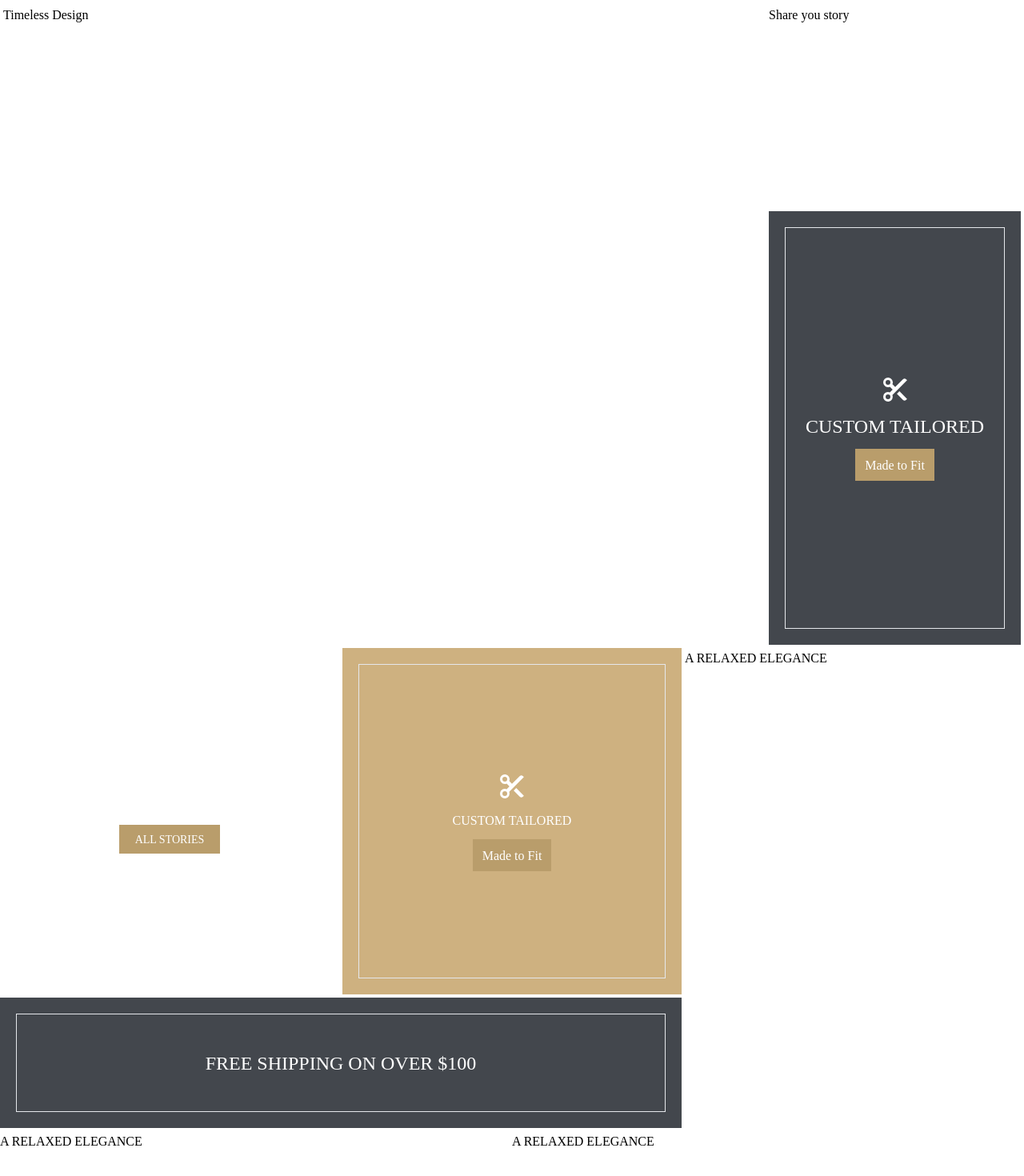
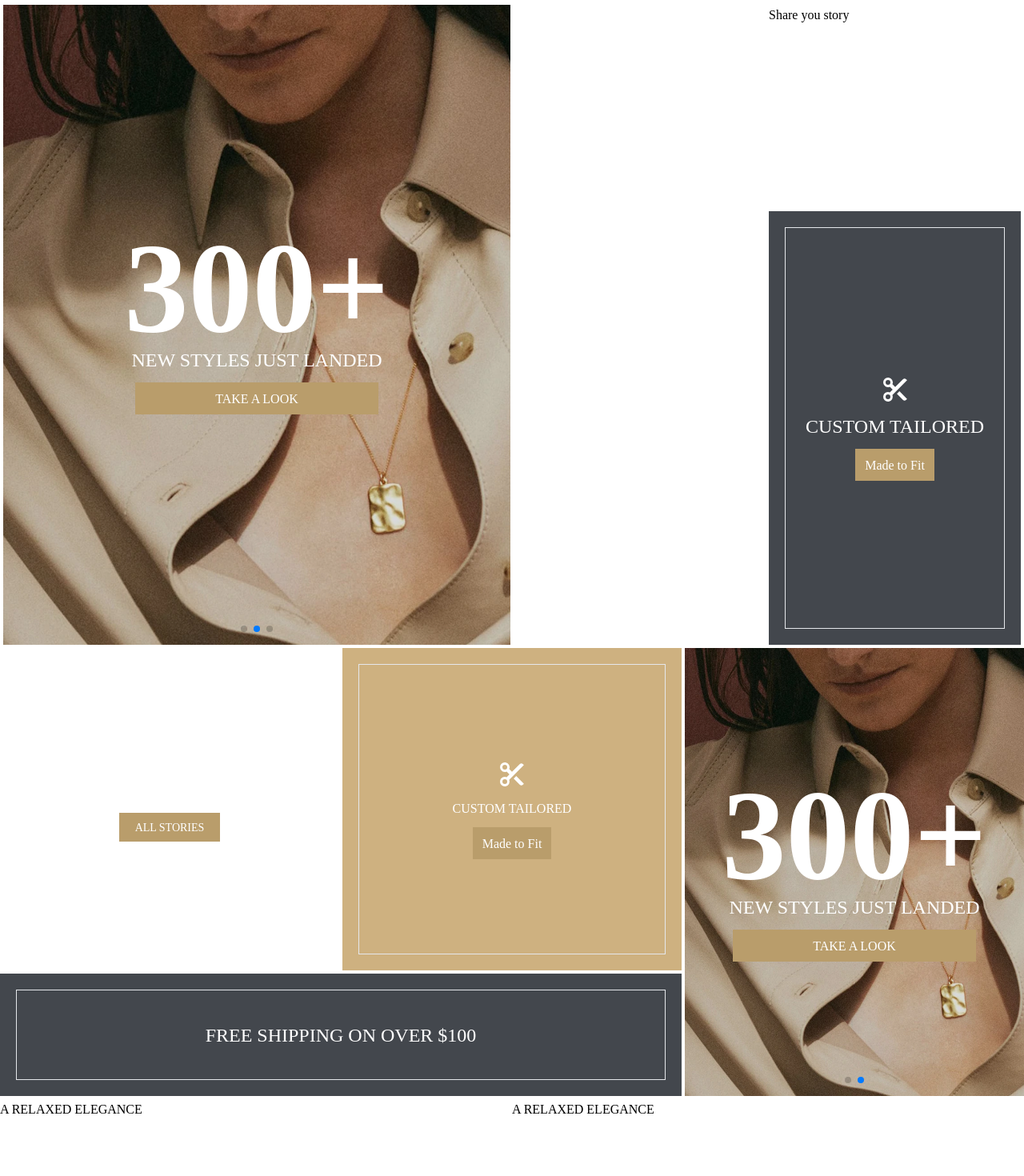
Before and after one commit to addegbenga/fashion-store, a Next.js app: page / in a window 1280 px wide. Shown: the part 122-1592 px from the top of the page at 80% size. Built offline with nearby package versions, Linux system fonts and the light colour scheme.

Commit message:
added carousel

```diff
--- a/components/home/Gridx1.tsx
+++ b/components/home/Gridx1.tsx
@@ -1,20 +1,19 @@
 import React from "react";
 import { RiScissorsFill } from "react-icons/ri";
 import Image from "next/image";
+import { MySwiper } from "./MySwiper";
 import Cards from "./Cards";
-
-// Import Swiper styles
-import "swiper/css";
 
 export default function Gridx1() {
   return (
-    <div className="bg-white">
-      <div className="grid gap-1 md:grid-cols-2  md:h-[100vh] mx-1">
-        <Cards width={100} background="/assets/slide_1.jpg">
-          <div className="h-[25rem] md:h-full">
-            <h1>Timeless Design</h1>
+    <>
+      <div className="bg-white ">
+        <div className=" md:grid gap-1 md:grid-cols-2  md:h-[100vh] mx-1">
+          {/* <Cards width={100}> */}
+          <div className="h-[25rem]  md:h-full">
+            <MySwiper />
           </div>
-        </Cards>
+          {/* </Cards> */}
           <div className="grid md:grid-cols-2  gap-1 ">
             <div className="grid  gap-1 ">
               <Cards
@@ -73,5 +72,6 @@ export default function Gridx1() {
           </div>
         </div>
       </div>
+    </>
   );
 }
--- a/components/home/Gridx2.tsx
+++ b/components/home/Gridx2.tsx
@@ -1,11 +1,12 @@
 import React from "react";
 import { RiScissorsFill } from "react-icons/ri";
+import { MySwiper1 } from "./MySwiper";
 import Cards from "./Cards";
 
 export default function Gridx2() {
   return (
     <div>
-      <div className="grid md:grid-cols-3 gap-1 mt-1 md:h-[75vh]">
+      <div className="md:grid md:grid-cols-3 gap-1 mt-1 md:h-[70vh]  ">
         <div className=" md:grid md:col-span-2 gap-1  ">
           <div className="grid md:row-span-3 gap-1  md:grid-cols-2 ">
             <Cards width={100} height={27} background="/assets/banner_2.jpg">
@@ -46,13 +47,12 @@ export default function Gridx2() {
           </div>
         </div>
 
-        <div className="grid  ">
-          <Cards width={100} height={27} background="/assets/slide_8_1000x.jpg">
-            <div className="md:h-full h-[30rem]">
-              <h1>A RELAXED ELEGANCE</h1>
-            </div>
-          </Cards>
-        </div>
+        <Cards width={100}>
+          <div className=" relative h-[25rem]  md:h-full">
+            <MySwiper1 />
+          </div>
+        </Cards>
+
         <div className="grid md:hidden  ">
           <Cards
             color="#43474d"
--- /dev/null
+++ b/components/home/MySwiper.tsx
@@ -0,0 +1,202 @@
+import React from "react";
+import Image from "next/image";
+// Import Swiper React components
+import { Swiper, SwiperSlide } from "swiper/react";
+// Import Swiper styles
+import "swiper/css";
+import "swiper/css/pagination";
+// import required modules
+import { Autoplay, Pagination, Navigation } from "swiper";
+
+const MySwiper = ({}) => {
+  return (
+    <Swiper
+      style={{ height: "100%", width: "100%" }}
+      autoplay={{
+        delay: 5000,
+        disableOnInteraction: false,
+      }}
+      effect="fade"
+      fadeEffect={{
+        crossFade: true,
+      }}
+      pagination={{
+        clickable: true,
+      }}
+      draggable="true"
+      modules={[Autoplay, Pagination, Navigation]}
+      className="mySwiper"
+    >
+      <SwiperSlide
+        style={{
+          background: "url(/assets/slide_1.jpg)",
+          backgroundRepeat: "no-repeat",
+          backgroundSize: "cover",
+        }}
+        className="h-full bg-red-100  flex justify-center items-center  "
+      >
+        {({ isActive }) => (
+          <div className="relative ">
+            <div
+              className={
+                isActive
+                  ? "opacity-100     ease-in-out delay-500  duration-700 "
+                  : "h-[25rem] opacity-0 ease-in-out delay-500  duration-700  md:h-full"
+              }
+            >
+              {/* <h1>Timeless Design</h1> */}
+              <div className="  text-white z-10 gap-3 flex flex-col justify-center items-center   ">
+                <h1 className="text-[10rem] font-bold leading-[8rem]">300+</h1>
+                <h1 className="text-2xl text-center">NEW STYLES JUST LANDED</h1>
+                <button className="bg-[#b99d6b] w-11/12 p-2">
+                  TAKE A LOOK
+                </button>
+              </div>
+            </div>
+          </div>
+        )}
+      </SwiperSlide>
+      <SwiperSlide
+        style={{
+          background: "url(/assets/slide_1.jpg)",
+          backgroundRepeat: "no-repeat",
+          backgroundSize: "cover",
+        }}
+        className="h-full bg-red-100 m-auto  flex justify-center items-center  "
+      >
+        {({ isActive }) => (
+          <div className="relative ">
+            <div
+              className={
+                isActive
+                  ? "opacity-100   transition transform  ease-in-out delay-500  duration-700 "
+                  : "h-[25rem] opacity-0 transform  transition ease-in-out delay-500  duration-700  md:h-full"
+              }
+            >
+              {/* <h1>Timeless Design</h1> */}
+              <div className=" transform transition m-auto   text-white z-10 gap-3 flex flex-col justify-center items-center   ">
+                <h1 className="text-[10rem] font-bold leading-[8rem]">300+</h1>
+                <h1 className="text-2xl text-center">NEW STYLES JUST LANDED</h1>
+                <button className="bg-[#b99d6b] w-11/12 p-2">
+                  TAKE A LOOK
+                </button>
+              </div>
+            </div>
+          </div>
+        )}
+      </SwiperSlide>
+      <SwiperSlide
+        style={{
+          background: "url(/assets/slide_1.jpg)",
+          backgroundRepeat: "no-repeat",
+          backgroundSize: "cover",
+        }}
+        className="h-full bg-red-100 m-auto  flex justify-center items-center  "
+      >
+        {({ isActive }) => (
+          <div className="relative ">
+            <div
+              className={
+                isActive
+                  ? "opacity-100   transition transform  ease-in-out delay-500  duration-700 "
+                  : "h-[25rem] opacity-0 transform  transition ease-in-out delay-500  duration-700  md:h-full"
+              }
+            >
+              {/* <h1>Timeless Design</h1> */}
+              <div className=" transform transition m-auto   text-white z-10 gap-3 flex flex-col justify-center items-center   ">
+                <h1 className="text-[10rem] font-bold leading-[8rem]">300+</h1>
+                <h1 className="text-2xl text-center">NEW STYLES JUST LANDED</h1>
+                <button className="bg-[#b99d6b] w-11/12 p-2">
+                  TAKE A LOOK
+                </button>
+              </div>
+            </div>
+          </div>
+        )}
+      </SwiperSlide>
+    </Swiper>
+  );
+};
+
+const MySwiper1 = ({}) => {
+  return (
+    <Swiper
+      style={{ height: "100%", width: "100%" }}
+      autoplay={{
+        delay: 5000,
+        disableOnInteraction: false,
+      }}
+      effect="fade"
+      fadeEffect={{
+        crossFade: true,
+      }}
+      pagination={{
+        clickable: true,
+      }}
+      draggable="true"
+      modules={[Autoplay, Pagination, Navigation]}
+      className="mySwiper"
+    >
+      <SwiperSlide
+        style={{
+          background: "url(/assets/slide_1.jpg)",
+          backgroundRepeat: "no-repeat",
+          backgroundSize: "cover",
+        }}
+        className="h-full bg-red-100  flex justify-center items-center  "
+      >
+        {({ isActive }) => (
+          <div className="relative ">
+            <div
+              className={
+                isActive
+                  ? "opacity-100     ease-in-out delay-500  duration-700 "
+                  : "h-[25rem] opacity-0 ease-in-out delay-500  duration-700  md:h-full"
+              }
+            >
+              {/* <h1>Timeless Design</h1> */}
+              <div className="  text-white z-10 gap-3 flex flex-col justify-center items-center   ">
+                <h1 className="text-[10rem] font-bold leading-[8rem]">300+</h1>
+                <h1 className="text-2xl text-center">NEW STYLES JUST LANDED</h1>
+                <button className="bg-[#b99d6b] w-11/12 p-2">
+                  TAKE A LOOK
+                </button>
+              </div>
+            </div>
+          </div>
+        )}
+      </SwiperSlide>
+      <SwiperSlide
+        style={{
+          background: "url(/assets/slide_1.jpg)",
+          backgroundRepeat: "no-repeat",
+          backgroundSize: "cover",
+        }}
+        className="h-full bg-red-100  flex justify-center items-center  "
+      >
+        {({ isActive }) => (
+          <div className="relative ">
+            <div
+              className={
+                isActive
+                  ? "opacity-100     ease-in-out delay-500  duration-700 "
+                  : "h-[25rem] opacity-0 ease-in-out delay-500  duration-700  "
+              }
+            >
+              {/* <h1>Timeless Design</h1> */}
+              <div className="  text-white z-10 gap-3 flex flex-col justify-center items-center   ">
+                <h1 className="text-[10rem] font-bold leading-[8rem]">300+</h1>
+                <h1 className="text-2xl text-center">NEW STYLES JUST LANDED</h1>
+                <button className="bg-[#b99d6b] w-11/12 p-2">
+                  TAKE A LOOK
+                </button>
+              </div>
+            </div>
+          </div>
+        )}
+      </SwiperSlide>
+    </Swiper>
+  );
+};
+
+export { MySwiper, MySwiper1 };
--- /dev/null
+++ b/components/utils/data.js
@@ -0,0 +1,5 @@
+export const firstSlider = [
+  {
+    image: "",
+  },
+];
--- a/package.json
+++ b/package.json
@@ -9,15 +9,19 @@
     "lint": "next lint"
   },
   "dependencies": {
+    "@headlessui/react": "^1.5.0",
     "next": "12.1.0",
     "react": "17.0.2",
     "react-dom": "17.0.2",
     "react-icons": "^4.3.1",
+    "react-slick": "^0.28.1",
+    "slick-carousel": "^1.8.1",
     "swiper": "^8.0.7"
   },
   "devDependencies": {
     "@types/node": "17.0.21",
     "@types/react": "17.0.41",
+    "@types/react-slick": "^0.23.8",
     "autoprefixer": "^10.4.4",
     "eslint": "8.11.0",
     "eslint-config-next": "12.1.0",
```
Also changed, not shown: styles/globals.css, 1 other file (tests, documents, lock files or other folders). Lines whose indentation alone changed are shown as unchanged.
